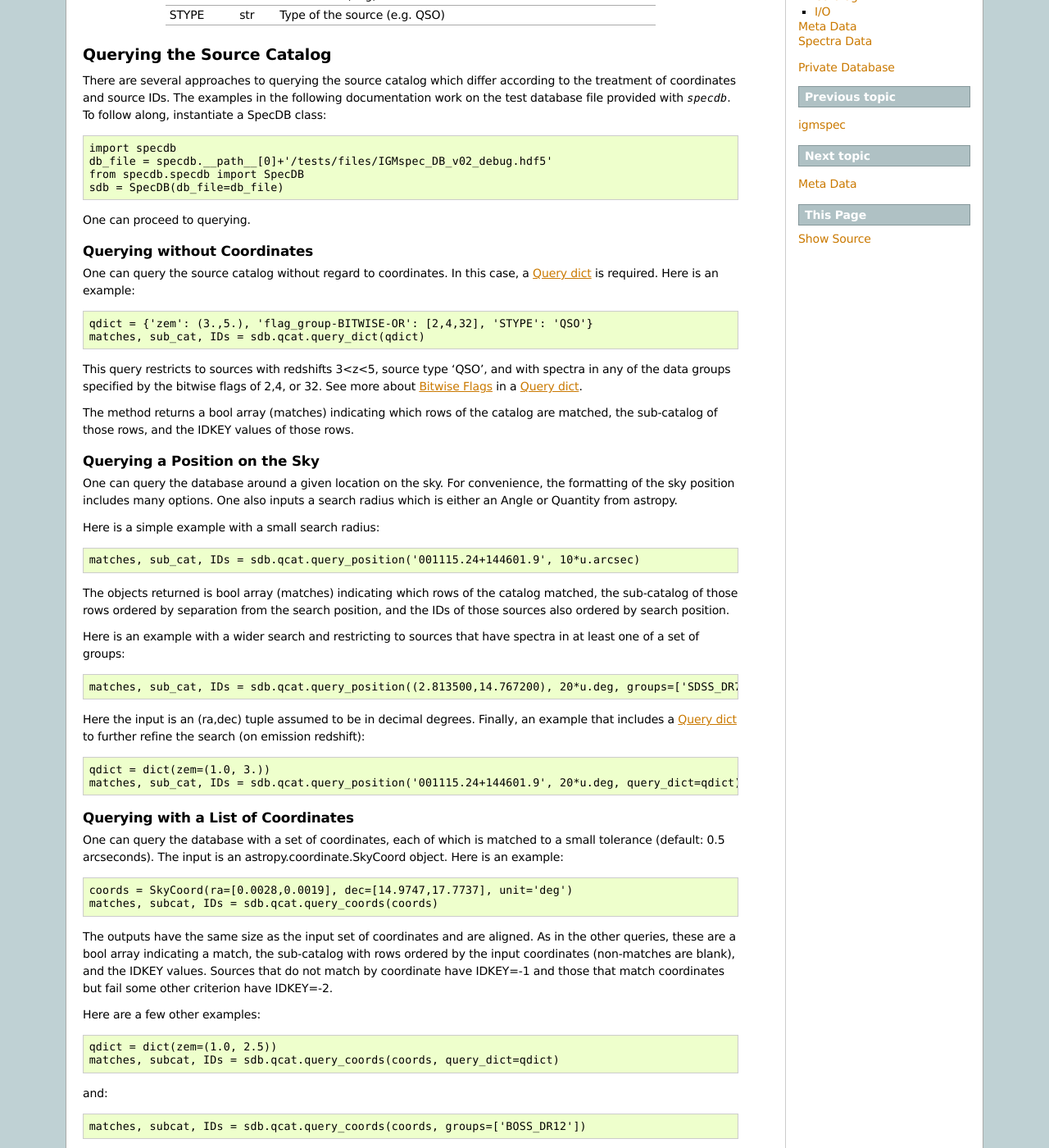
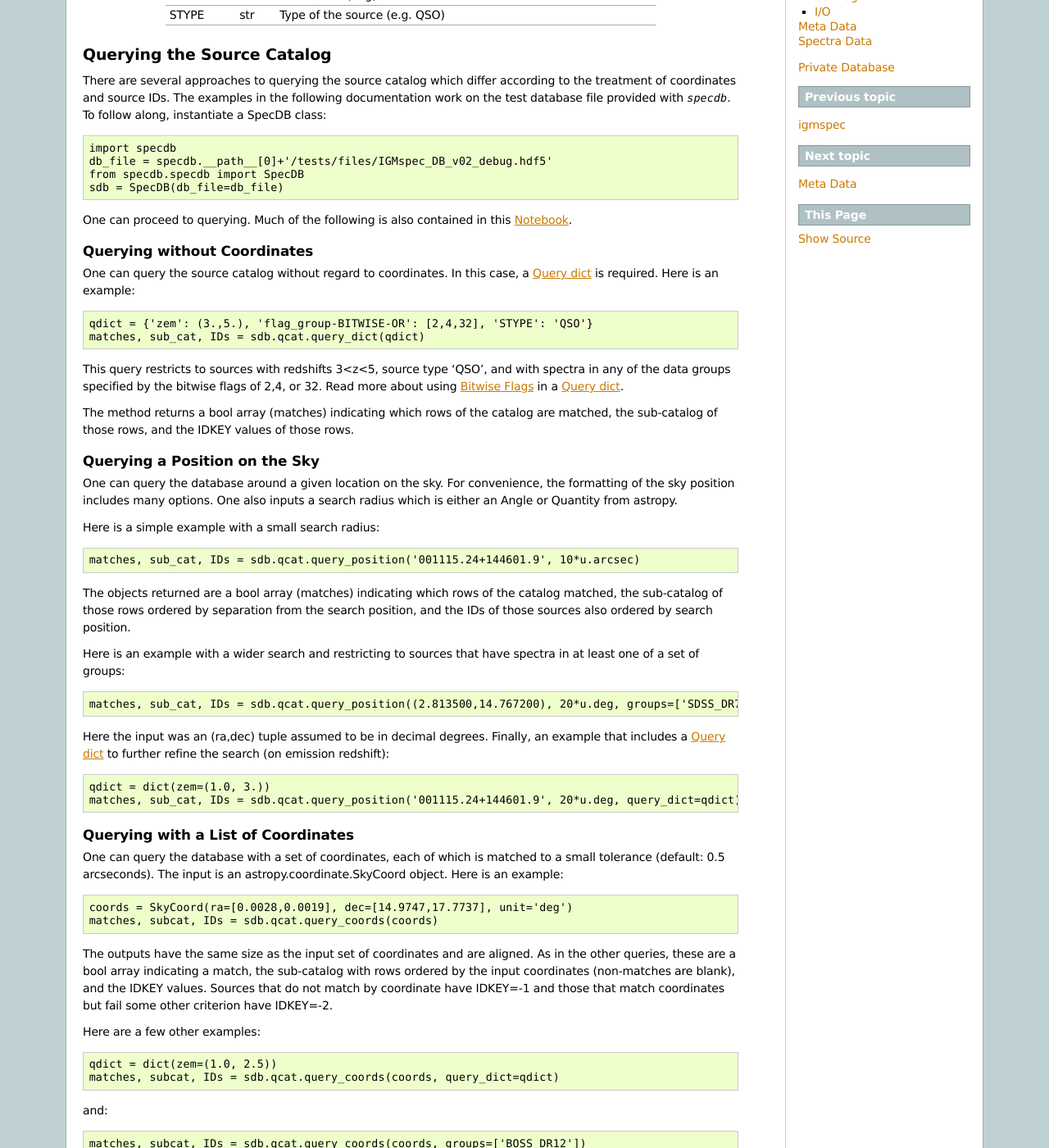
Before and after one commit to specdb/specdb, a Sphinx documentation site: the page built from docs/catalog.rst, in a window 1280 px wide and 1400 px high, scrolled down 533 px. Shown: the whole window at 82% size. Built offline with Sphinx 7.4.7, drawn with Linux system fonts in a browser that asks for light colours; pages that are not in the unit, such as notebooks, are missing from menus.

Commit message:
done with query catalog

```diff
--- a/docs/catalog.rst
+++ b/docs/catalog.rst
@@ -59,6 +59,8 @@ To follow along, instantiate a SpecDB class::
     sdb = SpecDB(db_file=db_file)
 
 One can proceed to querying.
+Much of the following is also contained in this
+`Notebook <https://github.com/specdb/specdb/blob/master/docs/nb/SSA_IVOA.ipynb>`_.
 
 Querying without Coordinates
 ----------------------------
@@ -73,7 +75,8 @@ is required.  Here is an example::
 This query restricts to sources with redshifts 3<z<5,
 source type 'QSO', and with spectra in any of the data
 groups specified by the bitwise flags of 2,4, or 32.
-See more about :ref:`bitwise-flags` in a :doc:`query_dict`.
+Read more about using
+:ref:`bitwise-flags` in a :doc:`query_dict`.
 
 The method returns a bool array (matches) indicating which
 rows of the catalog are matched, the sub-catalog of those rows,
@@ -92,7 +95,7 @@ Here is a simple example with a small search radius::
 
     matches, sub_cat, IDs = sdb.qcat.query_position('001115.24+144601.9', 10*u.arcsec)
 
-The objects returned is bool array (matches) indicating
+The objects returned are a bool array (matches) indicating
 which rows of the catalog matched, the sub-catalog of
 those rows ordered by separation from the search position,
 and the IDs of those sources also ordered by search position.
@@ -102,7 +105,7 @@ sources that have spectra in at least one of a set of groups::
 
     matches, sub_cat, IDs = sdb.qcat.query_position((2.813500,14.767200), 20*u.deg, groups=['SDSS_DR7','GGG'])
 
-Here the input is an (ra,dec) tuple assumed to be in decimal degrees.
+Here the input was an (ra,dec) tuple assumed to be in decimal degrees.
 Finally, an example that includes a :doc:`query_dict` to further
 refine the search (on emission redshift)::
 
```
Also changed, not shown: docs/nb/Query_Catalog.ipynb (added).
